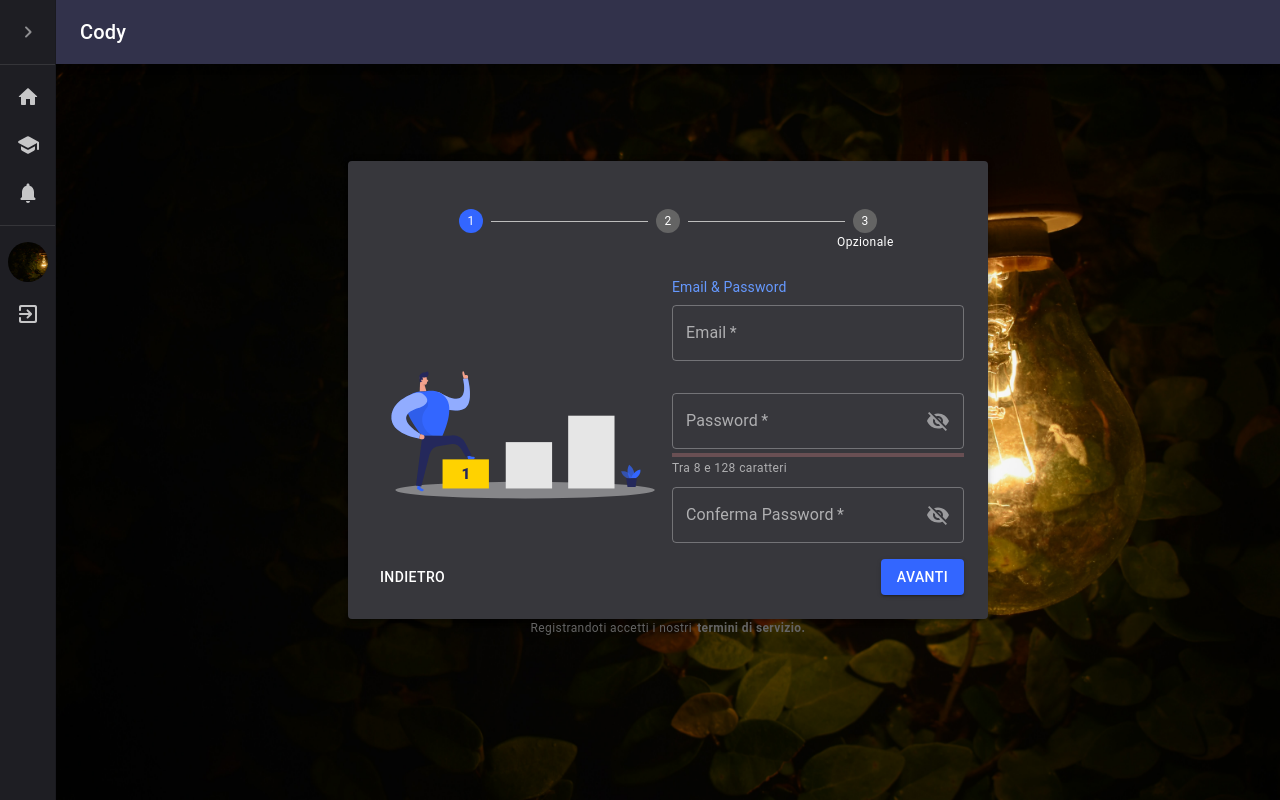
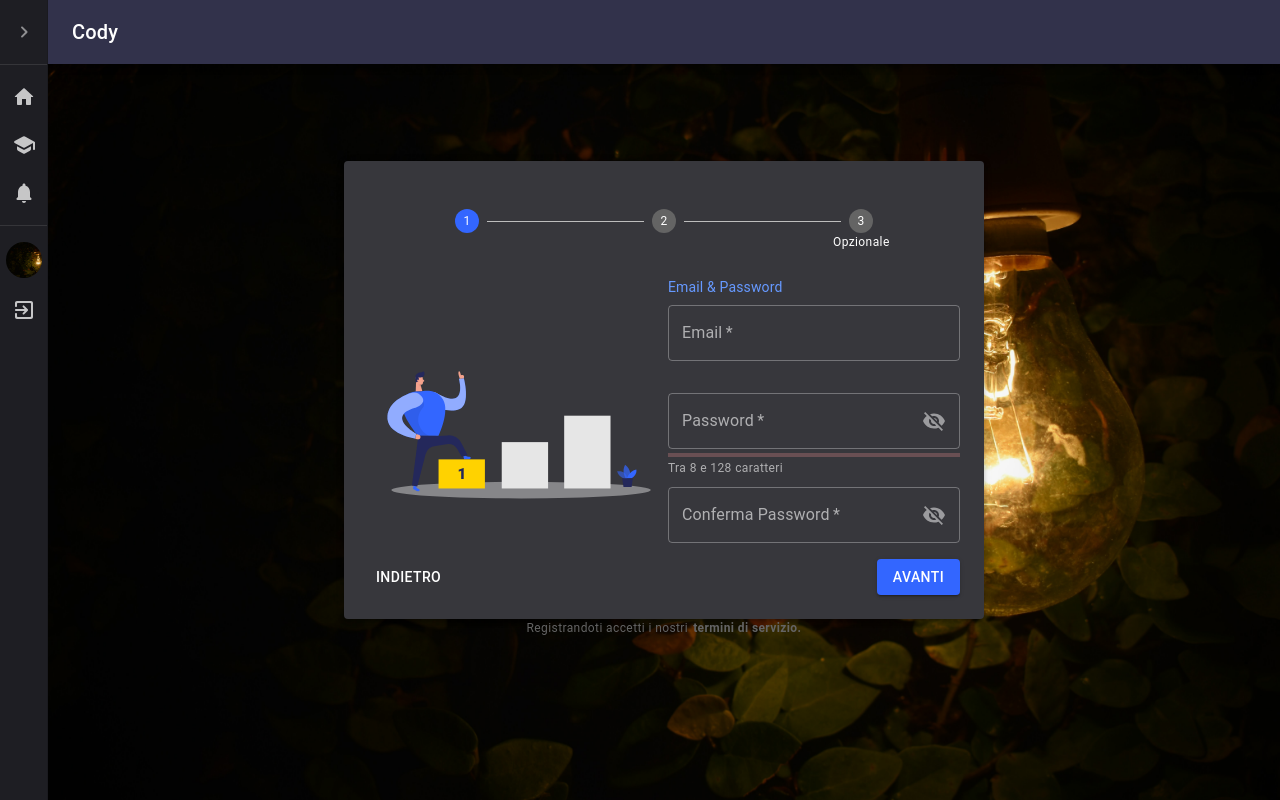
Before and after one commit to webion-hub/cody, a React (Create React App) app in the folder cody/ClientApp/: page /sign-up in a window 1280 px wide. Built offline with nearby package versions, Linux system fonts and the light colour scheme.

Commit message:
change sidebar width

```diff
--- a/cody/ClientApp/src/components/bars/sidebar/drawer.js
+++ b/cody/ClientApp/src/components/bars/sidebar/drawer.js
@@ -8,8 +8,6 @@ import { ListItemIcon } from '@material-ui/core';
 import { ListItemText } from '@material-ui/core';
 import { ButtonBase } from '@material-ui/core';
 import { ListItemAvatar } from '@material-ui/core';
-
-import { restrictedWidth } from './sidebar_styles';
 
 import ChevronLeftRoundedIcon from '@material-ui/icons/ChevronLeftRounded';
 import ChevronRightRoundedIcon from '@material-ui/icons/ChevronRightRounded';
@@ -36,11 +34,12 @@ export function getDrawer(classes, handleFullWidth, sections, fullWidth){
                   key={element.label + index}
                   padding={element.avatarPadding}
                   href={element.href}
+                  className={classes.listItem}
                 >
                   {
                     element.avatar?
                       <ListItemAvatar
-                        style={{minWidth: restrictedWidth + element.avatarPadding}}
+                        style={{minWidth: 56 + element.avatarPadding}}
                       >
                         {element.avatar}
                       </ListItemAvatar>
@@ -81,6 +80,7 @@ function CustomListItem(props){
         style={{
           paddingLeft: props.padding
         }}
+        className={props.className}
       >
         {props.children}
       </ListItem>
--- a/cody/ClientApp/src/components/bars/sidebar/sections.js
+++ b/cody/ClientApp/src/components/bars/sidebar/sections.js
@@ -30,12 +30,12 @@ export const sections = [
             alt="Profile Image"
             src="/images/bulb.jpeg"
             style={{
-              width: 40,
-              height: 40,
+              width: 36,
+              height: 36,
             }}
           />
         ),
-        avatarPadding: 8,
+        avatarPadding: 6,
       },
       {
         label: 'Esci',
--- a/cody/ClientApp/src/components/bars/sidebar/sidebar_styles.js
+++ b/cody/ClientApp/src/components/bars/sidebar/sidebar_styles.js
@@ -2,7 +2,7 @@ import { makeStyles } from '@material-ui/core/styles';
 import { Colors } from '../../../lib/default_values/custom_colors';
 
 export const fullDrawerWidth = 240;
-export const restrictedWidth = 56;
+export const restrictedWidth = 48;
 
 export const sidebarStyles = makeStyles((theme) => ({
   fullDrawerPaper: {
@@ -53,6 +53,11 @@ export const sidebarStyles = makeStyles((theme) => ({
     whiteSpace: "nowrap",
   },
 
+  listItem: {
+    paddingLeft: 12,
+    paddingRight: 12,
+  },
+
 
   fullToolbar: {
     display: 'flex',
```
